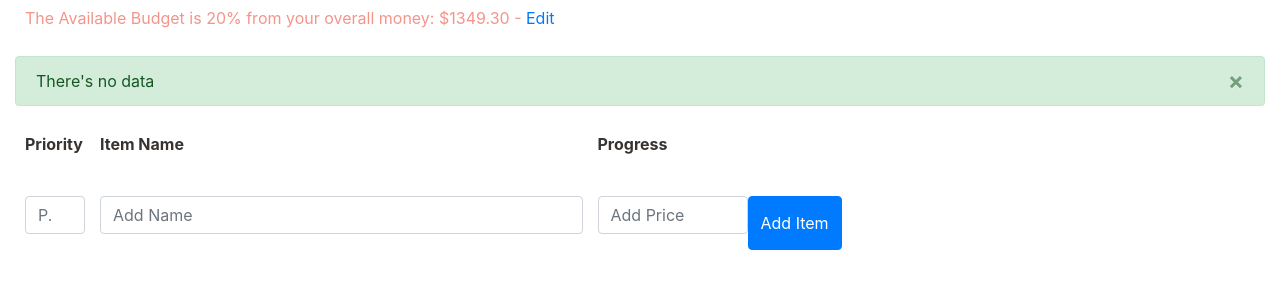
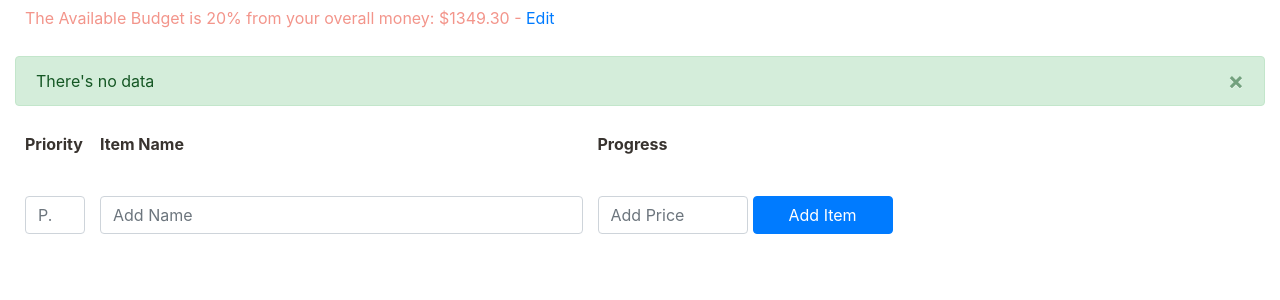
Before and after one commit to PGalicia/BudgetPlanner, a Flask app: page / in a window 1280 px wide. Shown: the part 222-522 px from the top of the page. Run offline with Flask 2, Linux system fonts and the light colour scheme; data that the repository does not hold is empty; some libraries are stand-ins or nearby versions.

Commit message:
Redesign Front End

```diff
--- a/static/css/index.css
+++ b/static/css/index.css
@@ -48,6 +48,12 @@ span.money {
     margin: 5px 5px;
 }
 
+.add-input button {
+    margin-left: 5px;
+    padding: 0 35px;
+    height: 38px;
+}
+
 /* Item Input CSS */
 .priority { width: 60px; }
 .name-col { width: 325px; }
```
